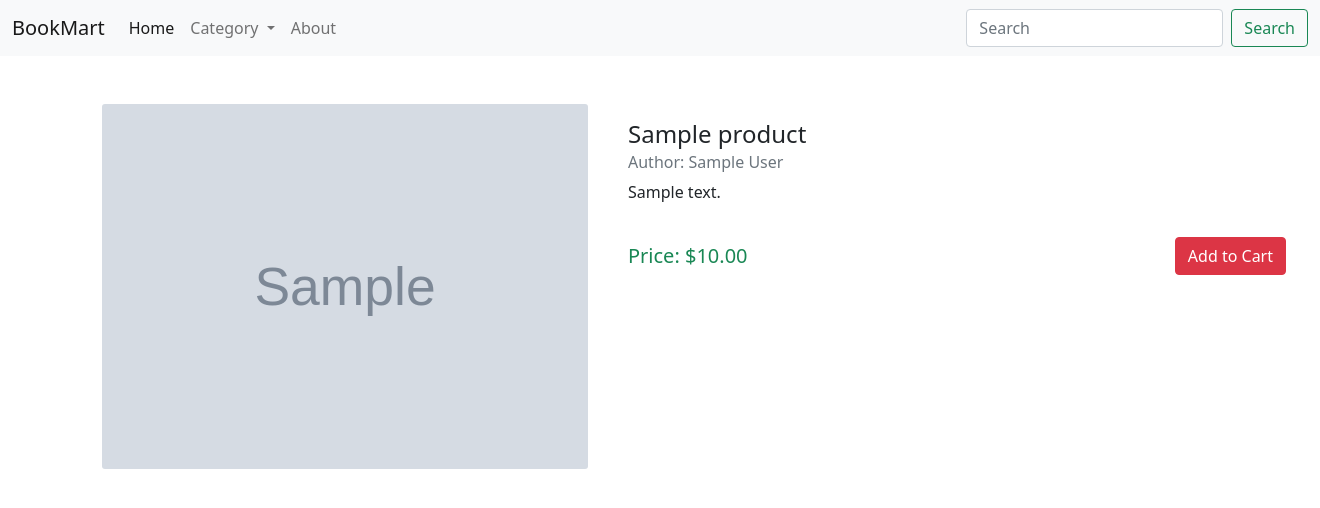
After one commit to nitesh585/ecom-demo, a Django app: a page that uses templates/store/base.html in a window 1320 px wide. The commit adds this page. Shown: the top 508 px of the page. Run offline with Django 3.2, Linux system fonts and the light colour scheme; tables that the repository leaves empty hold one stand-in row (values such as "Sample post"); grey boxes marked "Sample" are stand-in pictures.

Commit message:
add routes(slug) to category and individual product

```diff
--- a/core/asgi.py
+++ b/core/asgi.py
@@ -11,6 +11,6 @@ import os
 
 from django.core.asgi import get_asgi_application
 
-os.environ.setdefault('DJANGO_SETTINGS_MODULE', 'core.settings')
+os.environ.setdefault("DJANGO_SETTINGS_MODULE", "core.settings")
 
 application = get_asgi_application()
--- a/core/urls.py
+++ b/core/urls.py
@@ -13,11 +13,10 @@ Including another URLconf
     1. Import the include() function: from django.urls import include, path
     2. Add a URL to urlpatterns:  path('blog/', include('blog.urls'))
 """
-from django.contrib import admin
-from django.urls import path, include
 from django.conf import settings
 from django.conf.urls.static import static
-
+from django.contrib import admin
+from django.urls import include, path
 
 urlpatterns = [
     path("admin/", admin.site.urls),
--- a/core/wsgi.py
+++ b/core/wsgi.py
@@ -11,6 +11,6 @@ import os
 
 from django.core.wsgi import get_wsgi_application
 
-os.environ.setdefault('DJANGO_SETTINGS_MODULE', 'core.settings')
+os.environ.setdefault("DJANGO_SETTINGS_MODULE", "core.settings")
 
 application = get_wsgi_application()
--- a/manage.py
+++ b/manage.py
@@ -6,7 +6,7 @@ import sys
 
 def main():
     """Run administrative tasks."""
-    os.environ.setdefault('DJANGO_SETTINGS_MODULE', 'core.settings')
+    os.environ.setdefault("DJANGO_SETTINGS_MODULE", "core.settings")
     try:
         from django.core.management import execute_from_command_line
     except ImportError as exc:
@@ -18,5 +18,5 @@ def main():
     execute_from_command_line(sys.argv)
 
 
-if __name__ == '__main__':
+if __name__ == "__main__":
     main()
--- a/store/admin.py
+++ b/store/admin.py
@@ -1,4 +1,5 @@
 from django.contrib import admin
+
 from .models import Category, Product
 
 
--- a/store/apps.py
+++ b/store/apps.py
@@ -2,5 +2,5 @@ from django.apps import AppConfig
 
 
 class StoreConfig(AppConfig):
-    default_auto_field = 'django.db.models.BigAutoField'
-    name = 'store'
+    default_auto_field = "django.db.models.BigAutoField"
+    name = "store"
--- a/store/models.py
+++ b/store/models.py
@@ -1,5 +1,7 @@
+from django.contrib.auth.models import User
 from django.db import models
-from django.contrib.auth.models import User
+from django.urls import reverse
+
 
 # Create your models here.
 class Category(models.Model):
@@ -11,6 +13,9 @@ class Category(models.Model):
 
     def __str__(self):
         return self.name
+
+    def get_absolute_url(self):
+        return reverse("store:category_details", args=[self.slug])
 
 
 class Product(models.Model):
@@ -37,3 +42,6 @@ class Product(models.Model):
 
     def __str__(self):
         return self.title
+
+    def get_absolute_url(self):
+        return reverse("store:product_details", args=[self.slug])
--- a/store/urls.py
+++ b/store/urls.py
@@ -1,6 +1,11 @@
 from django.urls import path
+
 from . import views
 
 app_name = "store"
 
-urlpatterns = [path("", views.all_products, name="all_products")]
+urlpatterns = [
+    path("", views.all_products, name="all_products"),
+    path("item/<slug:slug>/", views.product_details, name="product_details"),
+    path("<slug:slug>/", views.category_details, name="category_details"),
+]
--- a/store/views.py
+++ b/store/views.py
@@ -1,4 +1,5 @@
-from django.shortcuts import render
+from django.shortcuts import get_object_or_404, render
+
 from .models import Category, Product
 
 
@@ -9,3 +10,18 @@ def categories(request):
 def all_products(request):
     products = Product.objects.all()
     return render(request, "store/home.html", {"products": products})
+
+
+def product_details(request, slug):
+    product = get_object_or_404(Product, slug=slug, in_stock=True)
+    return render(request, "store/products/product_details.html", {"product": product})
+
+
+def category_details(request, slug):
+    category = get_object_or_404(Category, slug=slug)
+    products = Product.objects.filter(category=category)
+    return render(
+        request,
+        "store/products/category_details.html",
+        {"category": category, "products": products},
+    )
--- a/templates/store/base.html
+++ b/templates/store/base.html
@@ -18,7 +18,7 @@
   <body>
     <nav class="navbar navbar-expand-lg navbar-light bg-light">
       <div class="container-fluid">
-        <a class="navbar-brand" href="#">FarmMart</a>
+        <a class="navbar-brand" href="#">BookMart</a>
         <button
           class="navbar-toggler"
           type="button"
@@ -33,7 +33,7 @@
         <div class="collapse navbar-collapse" id="navbarSupportedContent">
           <ul class="navbar-nav me-auto mb-2 mb-lg-0">
             <li class="nav-item">
-              <a class="nav-link active" aria-current="page" href="#">Home</a>
+              <a class="nav-link active" aria-current="page" href="/">Home</a>
             </li>
 
             <li class="nav-item dropdown">
@@ -50,7 +50,7 @@
               <ul class="dropdown-menu" aria-labelledby="navbarDropdown">
                   {% for category in categories %}
                   <li>
-                      <a class="dropdown-item" href="#">{{ category.name|title}}</a>
+                      <a class="dropdown-item" href="{{category.get_absolute_url}}">{{ category.name|title}}</a>
                     </li>
                   {% endfor %}
               </ul>
--- /dev/null
+++ b/templates/store/products/product_details.html
@@ -0,0 +1,37 @@
+{% extends '../base.html' %} {% block content %}
+
+<div class="container">
+  <div class="row">
+    <div class="col-12 col-sm-8 col-md-6 col-lg-4">
+      <div class="card border-0 mt-5" style="width: 150vh">
+        <div class="row">
+          <div class="col-5">
+            <img class="card-img" src="{{product.image.url}}" alt="Vans" />
+          </div>
+          <div class="col-7">
+            <div class="card-body">
+              <h4 class="card-title">{{product.title}}</h4>
+              <h6 class="card-subtitle mb-2 text-muted">
+                Author: {{product.author}}
+              </h6>
+              <p class="card-text">{{product.description}}</p>
+
+              <div
+                class="buy d-flex justify-content-between align-items-center"
+              >
+                <div class="price text-success">
+                  <h5 class="mt-4">Price: ${{product.price}}</h5>
+                </div>
+                <a href="#" class="btn btn-danger mt-3"
+                  ><i class="fas fa-shopping-cart"></i> Add to Cart</a
+                >
+              </div>
+            </div>
+          </div>
+        </div>
+      </div>
+    </div>
+  </div>
+</div>
+
+{% endblock content %}
```
Also changed, not shown: templates/store/home.html (+14 -12 lines), templates/store/products/category_details.html (added, +21 -0 lines), store/migrations/0001_initial.py.
